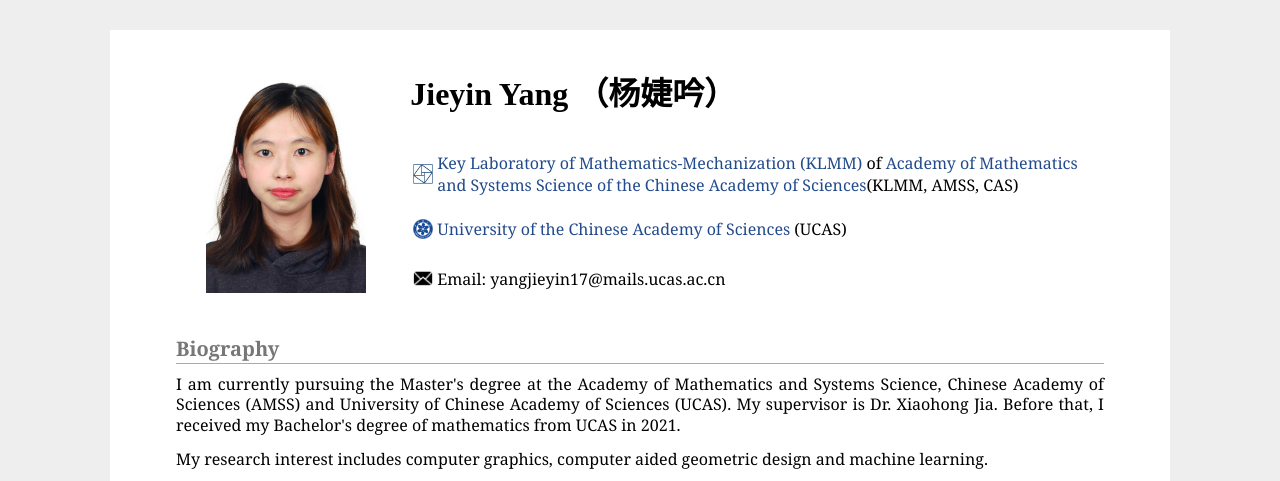
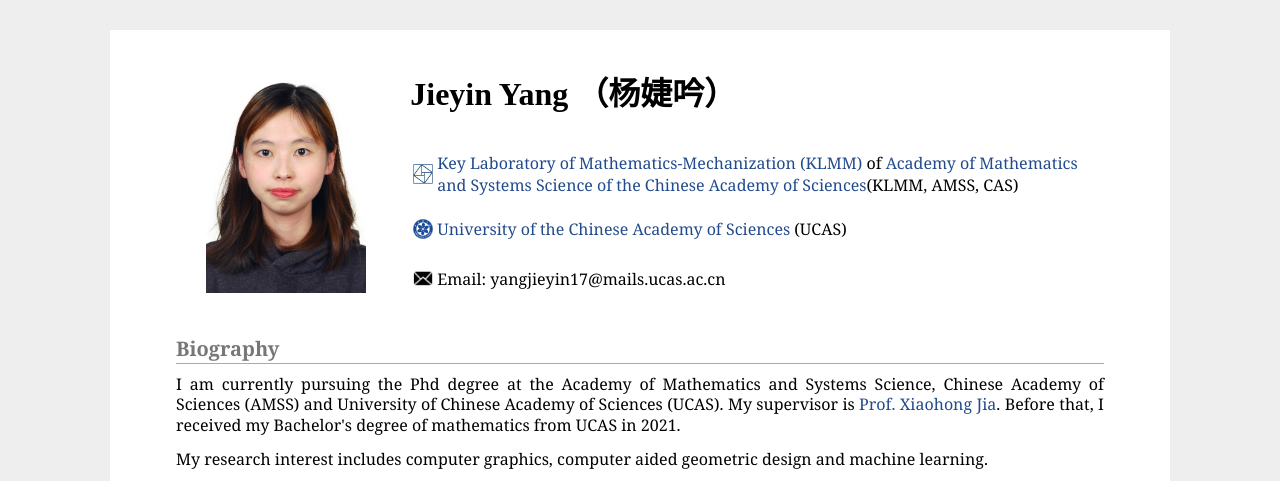
Before and after one commit to YangJieYin/homepage, a plain HTML site: page index.html in a window 1280 px wide. Shown: the top 481 px of the page. Drawn offline with Linux system fonts and the light colour scheme.

Commit message:
Update my degree

```diff
--- a/index.html
+++ b/index.html
@@ -59,7 +59,7 @@
 
         <h2>Biography</h2>
         <p style="text-align:justify;">
-            I am currently pursuing the Master's degree at the Academy of Mathematics and Systems Science, Chinese Academy of Sciences (AMSS) and University of Chinese Academy of Sciences (UCAS). My supervisor is Dr. Xiaohong Jia. Before that, I received my Bachelor's degree of mathematics from UCAS in 2021.
+            I am currently pursuing the Phd degree at the Academy of Mathematics and Systems Science, Chinese Academy of Sciences (AMSS) and University of Chinese Academy of Sciences (UCAS). My supervisor is <a href="http://www.mmrc.iss.ac.cn/~xhjia/" target="_blank">Prof. Xiaohong Jia</a>. Before that, I received my Bachelor's degree of mathematics from UCAS in 2021.
         </p>
         <p>
             My research interest includes computer graphics, computer aided geometric design and machine learning.
```
